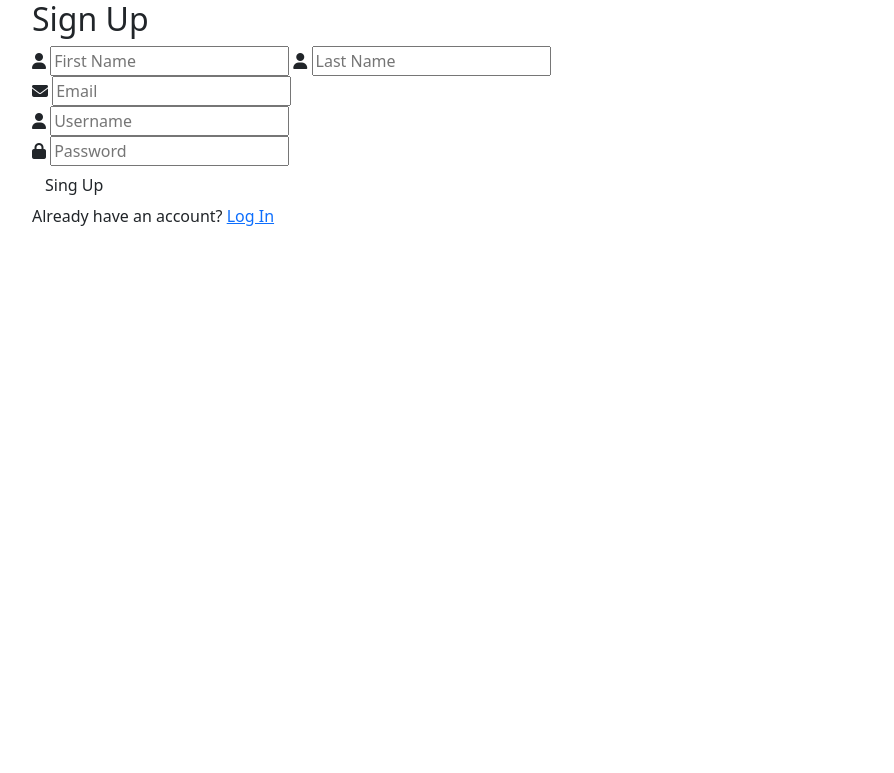
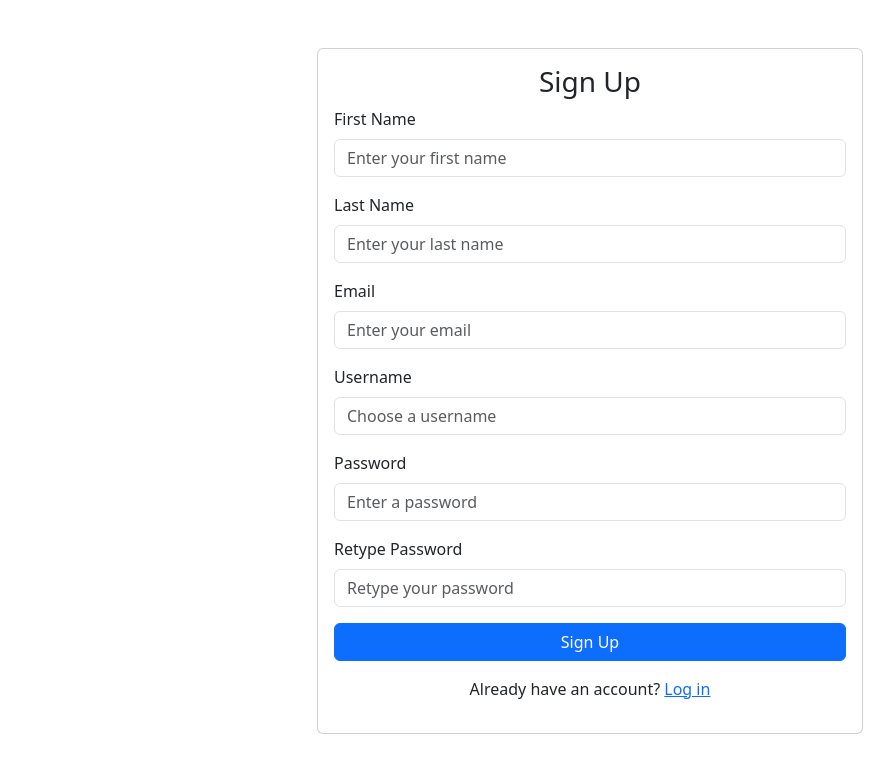
Before and after one commit to bikash2060/django_crud_app, a Django app: page /user-signup/ in a window 1280 px wide. Shown: the top 773 px of the page, without its empty margins (50-944 px from the left). Run offline with Django 5.2, Linux system fonts and the light colour scheme; some libraries are stand-ins or nearby versions.

Commit message:
Error and success message displayed successfully

```diff
--- a/crud_app/mainapp/templates/mainapp/signup.html
+++ b/crud_app/mainapp/templates/mainapp/signup.html
@@ -1,52 +1,64 @@
 {% extends "layout.html" %}
+
+{% block title %}
+<title>Sign Up Page | CRUD App</title>
+{% endblock %}
+
 {% block content %}
-<div class="signup-section">
-    <div class="container">
+<div class="container mt-5 mb-5">
+    <div class="row justify-content-center">
+        <div class="col-md-6">
             {% if messages %}
-        <div class="alert alert-danger" role="alert">
                 {% for message in messages %}
-                {{message}}
+                    <div class="alert alert-{{ message.tags }} alert-dismissible fade show" role="alert">
+                        <strong>{{ message|capfirst }}</strong>
+                        <button type="button" class="close" data-dismiss="alert" aria-label="Close">
+                            <span aria-hidden="true">&times;</span>
+                        </button>
+                    </div>
                 {% endfor %}
+            {% endif %}
+
+            <div class="card">
+                <div class="card-body">
+                    <h3 class="card-title text-center">Sign Up</h3>
+                    <form action="{% url 'user-signup' %}" method="POST">
+                        {% csrf_token %}
+                        <div class="mb-3">
+                            <label for="firstName" class="form-label">First Name</label>
+                            <input type="text" class="form-control" id="firstName" name="firstName" placeholder="Enter your first name" value="{{ firstName|default_if_none:'' }}" required>
                         </div>
-        {% endif %}
-        <h2>Sign Up</h2>
-        <div class="form-container">
-            <form action="{% url 'user-signup'%}" method="POST" >
-                {% csrf_token %}
-                <div class="input-name">
-                    <i class="fa-solid fa-user lock"></i>
-                    <input type="text" placeholder="First Name" class="fname" name="firstName">
-                    <span>
-                        <i class="fa-solid fa-user lock"></i>
-                        <input type="text" placeholder="Last Name" class="lname" name="lastName">
-                    </span>
+                        <div class="mb-3">
+                            <label for="lastName" class="form-label">Last Name</label>
+                            <input type="text" class="form-control" id="lastName" name="lastName" placeholder="Enter your last name" value="{{ lastName|default_if_none:'' }}" required>
                         </div>
-
-                <div class="input-name">
-                    <i class="fa-solid fa-envelope envelope"></i>
-                    <input type="text" placeholder="Email" class="email" name="emailAddress">
-
+                        <div class="mb-3">
+                            <label for="email" class="form-label">Email</label>
+                            <input type="email" class="form-control" id="email" name="emailAddress" placeholder="Enter your email" value="{{ emailAddress|default_if_none:'' }}" required>
                         </div>
-
-                <div class="input-name">
-                    <i class="fa-solid fa-user phoneNumber"></i>
-                    <input type="text" placeholder="Username" class="username" name="username">
+                        <div class="mb-3">
+                            <label for="username" class="form-label">Username</label>
+                            <input type="text" class="form-control" id="username" name="username" placeholder="Choose a username" value="{{ username|default_if_none:'' }}" required>
                         </div>
-
-                <div class="input-name">
-                    <i class="fa-solid fa-lock pass"></i>
-                    <input type="password" placeholder="Password" class="password" name="password">
+                        <div class="mb-3">
+                            <label for="password" class="form-label">Password</label>
+                            <input type="password" class="form-control" id="password" name="password" placeholder="Enter a password" required>
                         </div>
-
-                <div class="input-name">
-                    <input type="submit" class="btn" value="Sing Up">
+                        <div class="mb-3">
+                            <label for="retypePassword" class="form-label">Retype Password</label>
+                            <input type="password" class="form-control" id="retypePassword" name="retypePassword" placeholder="Retype your password" required>
                         </div>
-
-                <div class="login-link">
-                    <p>Already have an account? <a href="{% url 'user-login' %}">Log In</a></p>
+                        <div class="d-grid">
+                            <button type="submit" class="btn btn-primary">Sign Up</button>
+                        </div>
+                        <div class="text-center mt-3">
+                            <p>Already have an account? <a href="{% url 'user-login' %}">Log in</a></p>
                         </div>
                     </form>
                 </div>
             </div>
         </div>
+    </div>
+</div>
+
 {% endblock %}
```
Lines whose indentation alone changed are shown as unchanged.
